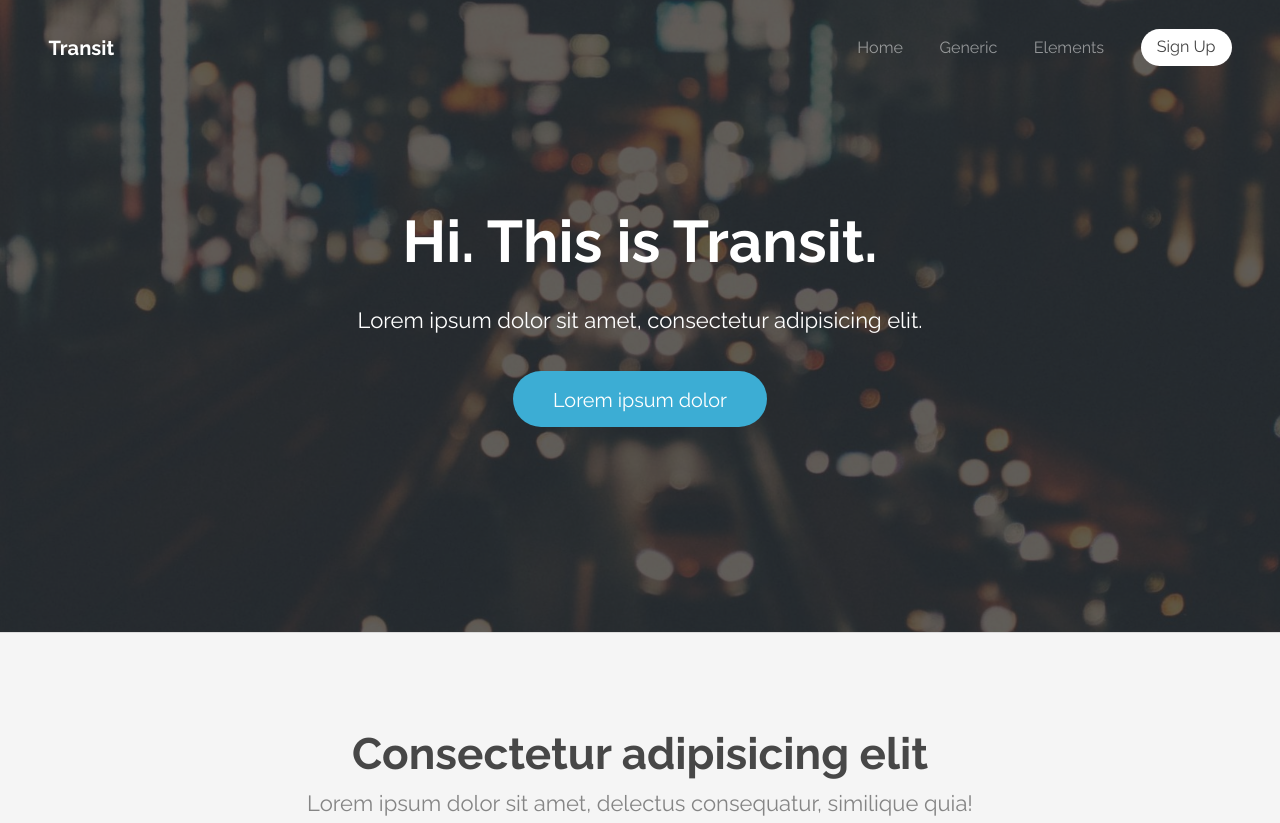
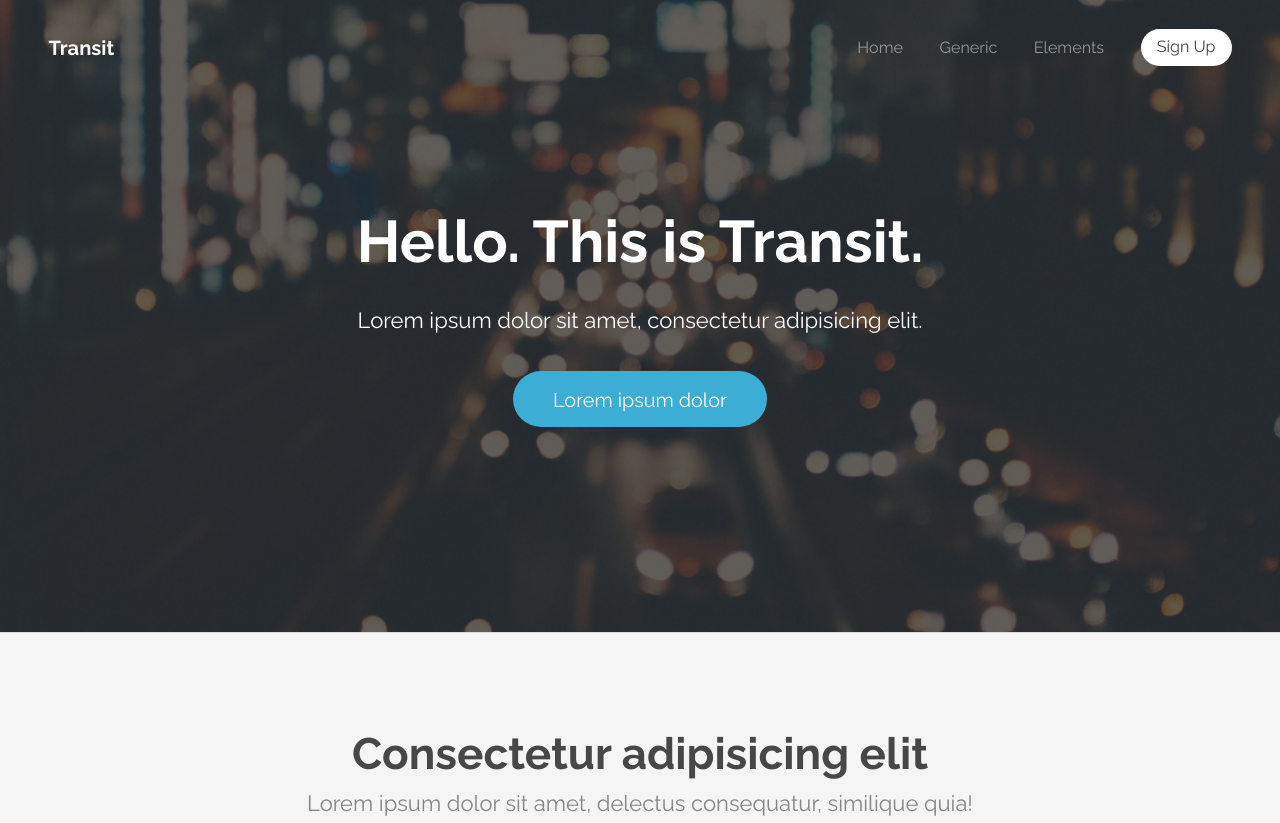
Before and after one commit to closeheat-test1/dark-morning-5868, a plain HTML site: page index.html in a window 1280 px wide. Shown: the top 823 px of the page. Drawn offline with Linux system fonts and the light colour scheme.

Commit message:
Live editor edit

```diff
--- a/index.html
+++ b/index.html
@@ -39,7 +39,7 @@
 
 		<!-- Banner -->
 			<section id="banner">
-				<h2>Hi. This is Transit.</h2>
+				<h2>Hello. This is Transit.</h2>
 				<p>Lorem ipsum dolor sit amet, consectetur adipisicing elit.</p>
 				<ul class="actions">
 					<li>
```
